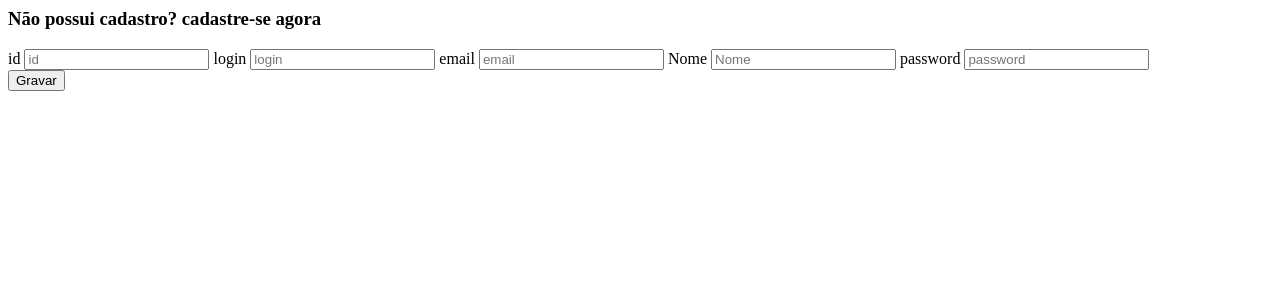
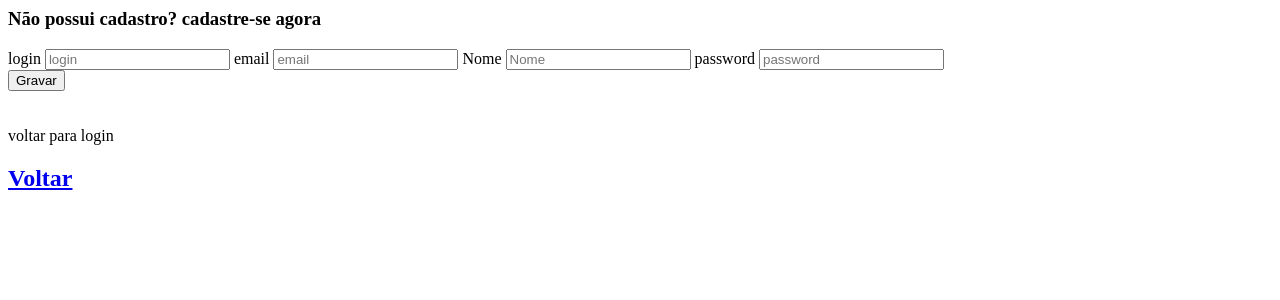
Before and after one commit to lucasdebeterco/crud-listagem-webi, a PHP site: page /cadastros/usuarios/cadastro.php in a window 1280 px wide. Shown: the top 300 px of the page. Run offline with PHP 8.4, Linux system fonts and the light colour scheme.

Commit message:
criação de usuário com senha MD5

```diff
--- a/cadastros/pessoas/cadastro.php
+++ b/cadastros/pessoas/cadastro.php
@@ -1,6 +1,4 @@
 <?php
-    include "conn/conexao.php";
-
     if (isset($_POST['gravar'])) {
         try {
             $stmt = $conn->prepare(
--- a/cadastros/usuarios/cadastro.php
+++ b/cadastros/usuarios/cadastro.php
@@ -1,11 +1,14 @@
 <?php
-    include "../../conn/conexao.php";
+    include "../../bibliotecas/parametros.php";
+    include "../../bibliotecas/conexao.php";
+
     if (isset($_POST['gravar'])) {
         try {
             $stmt = $conn->prepare(
                 'INSERT INTO usuarios (login, email, nome, password) values (:login, :email, :nome, :password)');
             //$stmt->bindParam(':id', $id, PDO::PARAM_INT);
-            $stmt->execute(array('id' => $_POST['id'], 'login' => $_POST['login'], 'email' => $_POST['email'], 'nome' => $_POST['nome'], 'password' => $_POST['password']));
+            $senhaMd5 = md5($_POST['password']);
+            $stmt->execute(array('login' => $_POST['login'], 'email' => $_POST['email'], 'nome' => $_POST['nome'], 'password' => $senhaMd5));
             //$stmt->execute();
         } catch(PDOException $e) {
             echo 'ERROR: ' . $e->getMessage();
@@ -15,9 +18,6 @@
 <h3>Não possui cadastro? cadastre-se agora</h3>
 <form method="post">
     <div class="form-group">
-        <label for="id">id</label>
-        <input type="text" class="form-control" name="id" id="id" placeholder="id">
-
         <label for="login">login</label>
         <input type="text" class="form-control" name="login" id="login" placeholder="login">
 
@@ -31,4 +31,9 @@
         <input type="text" class="form-control" name="password" id="password" placeholder="password">
     </div>
     <input type="submit" name="gravar" value="Gravar">
+
+    <br><br><br>
+
+    voltar para login<br>
+    <h2><a href="../../index.php">Voltar</a></h2><br><br>
 </form>
```
